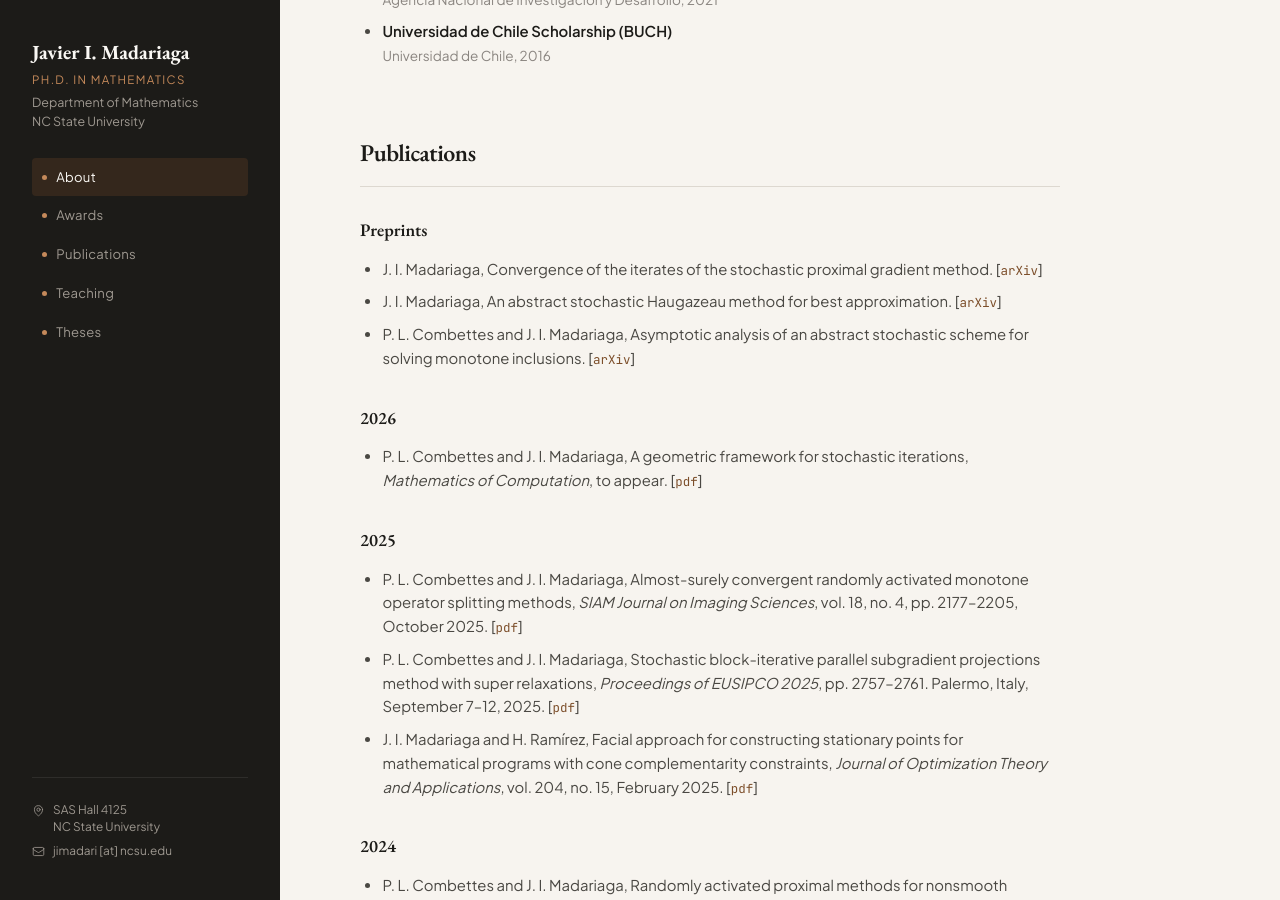
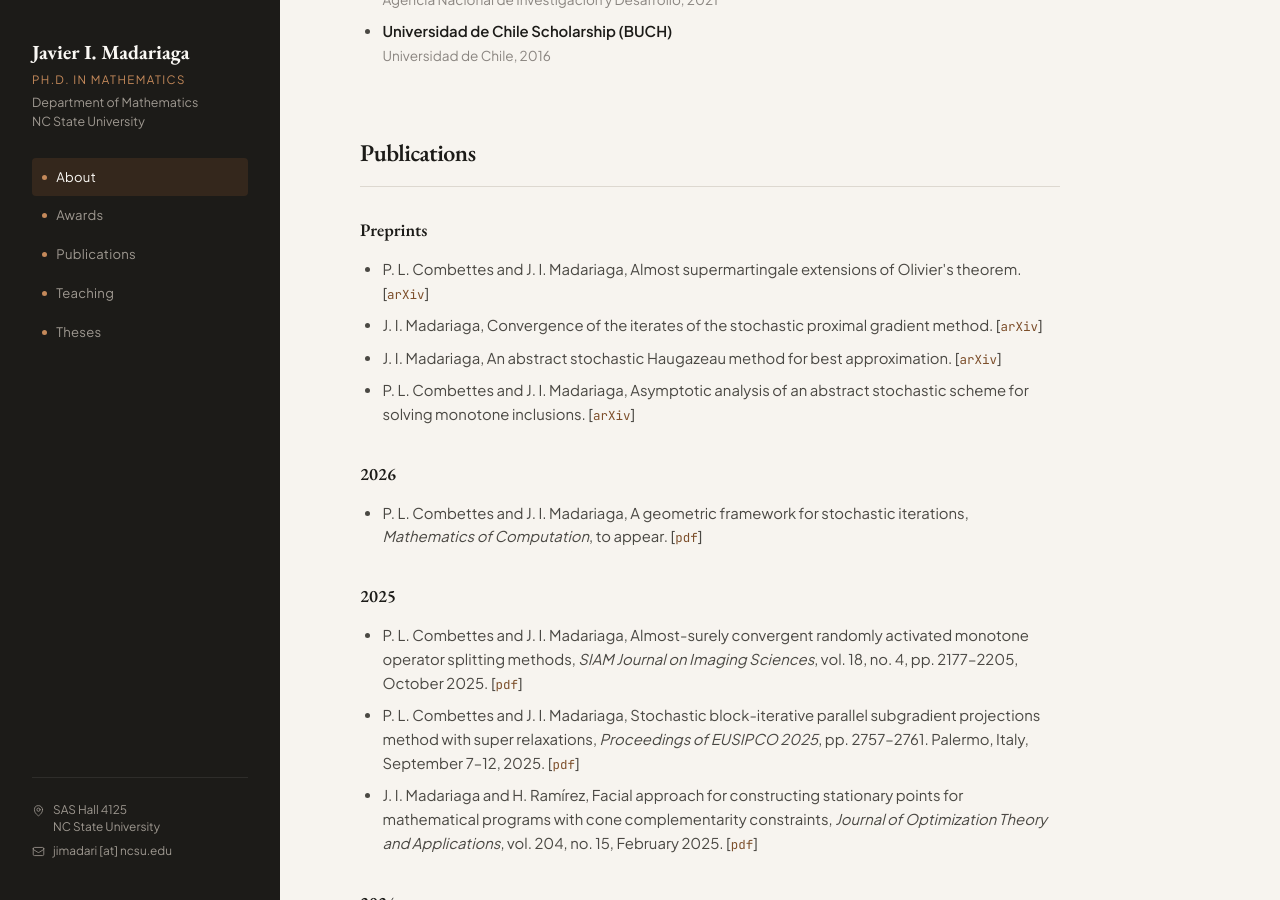
Before and after one commit to jmadariagar/jmadariagar.github.io, a Jekyll site: the page index.html, which Jekyll copies as it is, in a window 1280 px wide and 900 px high, scrolled down 1168 px. Built offline with Jekyll 4.4.1, drawn with Linux system fonts in a browser that asks for light colours.

Commit message:
Update index.html

```diff
--- a/index.html
+++ b/index.html
@@ -675,6 +675,7 @@
 <div class="pub-year-group">
   <div class="pub-year">Preprints</div>
   <ul class="pub-list">
+    <li>P. L. Combettes and J. I. Madariaga, Almost supermartingale extensions of Olivier's theorem. [<a href="https://arxiv.org/abs/2607.02489" target="_blank">arXiv</a>]</li>
     <li>J. I. Madariaga, Convergence of the iterates of the stochastic proximal gradient method. [<a href="https://arxiv.org/abs/2604.13388" target="_blank">arXiv</a>]</li>
     <li>J. I. Madariaga, An abstract stochastic Haugazeau method for best approximation. [<a href="https://arxiv.org/abs/2603.00891" target="_blank">arXiv</a>]</li>
     <li>P. L. Combettes and J. I. Madariaga, Asymptotic analysis of an abstract stochastic scheme for solving monotone inclusions. [<a href="https://arxiv.org/abs/2512.03023" target="_blank">arXiv</a>]</li>
```
Lines whose indentation alone changed are shown as unchanged.
